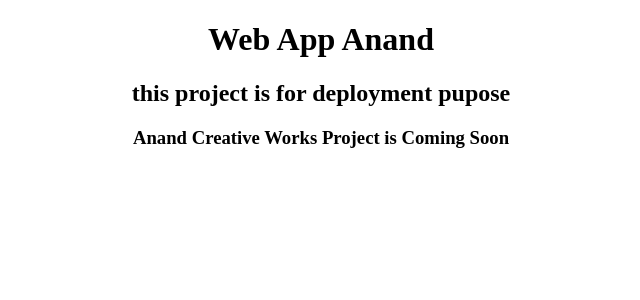
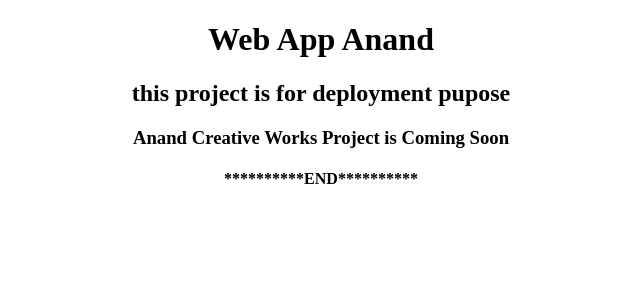
Before and after one commit to anandasaisoorisetty/webappanand, an Angular app: page / in a window 1280 px wide. Shown: the top 300 px of the page, without its empty margins (319-959 px from the left). Built offline with nearby package versions, Linux system fonts and the light colour scheme.

Commit message:
Jenkins file updated

```diff
--- a/src/app/app.component.html
+++ b/src/app/app.component.html
@@ -1,5 +1,6 @@
 <h1 class="center">Web App Anand</h1>
 <h2 class="center">this project is for deployment pupose</h2>
 <h3 class="center">Anand Creative Works Project is Coming Soon</h3>
+<h4 class="center">**********END**********</h4>
 
 <router-outlet></router-outlet>
```
